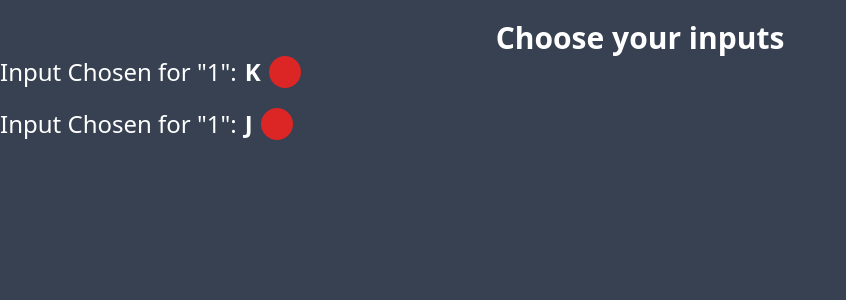
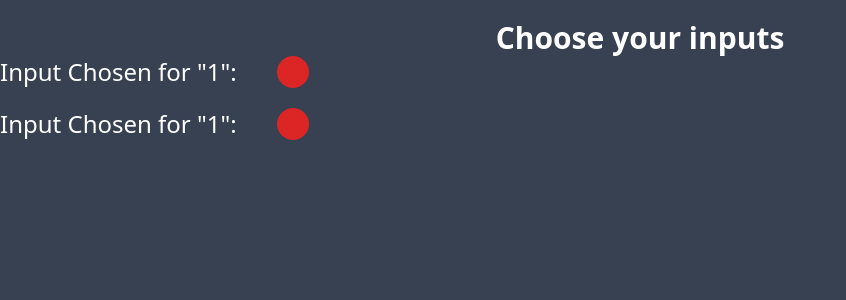
Before and after one commit to Howtoad/acidrainpractice, a React (Create React App) app: page / in a window 1280 px wide. Shown: the top 300 px of the page, without its empty margins (0-846 px from the left). Built offline with nearby package versions, Linux system fonts and the light colour scheme.

Commit message:
first set up done

```diff
--- a/src/components/OneInputSelect.js
+++ b/src/components/OneInputSelect.js
@@ -1,34 +1,18 @@
 import RecorderOne from "./RecorderOne";
 import { useState } from "react";
 
+const OneInputSelect = () => {
+  const [key1, setKey1] = useState(null);
 
-const ListenForFirstKey = () => {
-    console.log("Select input for '1'");
-
-    // Use the useState hook to create a state variable and a function to update it
-    const [key1, setKey1] = useState(null);
-
-    const handleKeyPress = (event) => {
-      // Save the key to the state variable
-      setKey1(event.key);
-
-      // Remove the event listener so we don't keep listening
-      document.removeEventListener("keypress", handleKeyPress);
-      console.log("Key selected for '1' is: " + event.key);
-    };
-
-    // Add an event listener for the "keypress" event
-    document.addEventListener("keypress", handleKeyPress);
-
-    return null;
-  };
-
-const OneInputSelect = () => {
   return (
     <div className="flex mb-5">
       <p className="text-white text-2xl">Input Chosen for "1": </p>
-      <p className="text-white text-2xl font-bold pl-2 pr-2 capitalize">K</p>
-      <RecorderOne onClick={ListenForFirstKey}></RecorderOne>
+
+      <p className="text-white text-2xl font-bold pl-2 pr-2 capitalize w-[40px]">
+        {key1}
+      </p>
+
+      <RecorderOne setKey1={setKey1}></RecorderOne>
     </div>
   );
 };
--- a/src/components/RecorderOne.js
+++ b/src/components/RecorderOne.js
@@ -1,6 +1,27 @@
-const RecorderOne = () => {
+import React, { useState } from "react";
+
+const RecorderOne = ({ setKey1 }) => {
+  const handleClick = () => {
+    console.log("Select input for '1'");
+    // Add an event listener for the "keypress" event
+    const listener = (event) => {
+      console.log("Key selected for '1' is: " + event.key);
+
+      // Save the key to the state variable
+      setKey1(event.key);
+
+      // Remove the event listener so we don't keep listening
+      document.removeEventListener("keypress", listener);
+    };
+    document.addEventListener("keypress", listener);
+  };
+
+  // Use the useState hook to create a state variable and a function to update it
   return (
-    <div className="rounded-full w-8 h-8 bg-red-600 cursor-pointer self-center"></div>
+    <div
+      className="rounded-full w-8 h-8 bg-red-600 cursor-pointer self-center"
+      onClick={handleClick}
+    ></div>
   );
 };
 
--- a/src/components/RecorderThree.js
+++ b/src/components/RecorderThree.js
@@ -1,6 +1,28 @@
-const RecorderThree = () => {
+import React, { useState } from "react";
+
+const RecorderThree = ({ setKey2 }) => {
+  const handleClick = () => {
+    console.log("Select input for '3'");
+    // Add an event listener for the "keypress" event
+    const listener = (event) => {
+      console.log("Key selected for '3' is: " + event.key);
+
+      // Save the key to the state variable
+      setKey2(event.key);
+
+      // Remove the event listener so we don't keep listening
+      document.removeEventListener("keypress", listener);
+    };
+    document.addEventListener("keypress", listener);
+  };
+
+  // Use the useState hook to create a state variable and a function to update it
+
   return (
-    <div className="rounded-full w-8 h-8 bg-red-600 cursor-pointer self-center"></div>
+    <div
+      className="rounded-full w-8 h-8 bg-red-600 cursor-pointer self-center"
+      onClick={handleClick}
+    ></div>
   );
 };
 
--- a/src/components/ThreeInputSelect.js
+++ b/src/components/ThreeInputSelect.js
@@ -1,11 +1,15 @@
 import RecorderThree from "./RecorderThree";
+import { useState } from "react";
 
 const ThreeInputSelect = () => {
+  const [key2, setKey2] = useState(null);
   return (
     <div className="flex mb-5">
       <p className="text-white text-2xl">Input Chosen for "1": </p>
-      <p className="text-white text-2xl font-bold pl-2 pr-2 capitalize">j</p>
-      <RecorderThree></RecorderThree>
+      <p className="text-white text-2xl font-bold pl-2 pr-2 capitalize w-[40px]">
+        {key2}
+      </p>
+      <RecorderThree setKey2={setKey2}></RecorderThree>
     </div>
   );
 };
```
